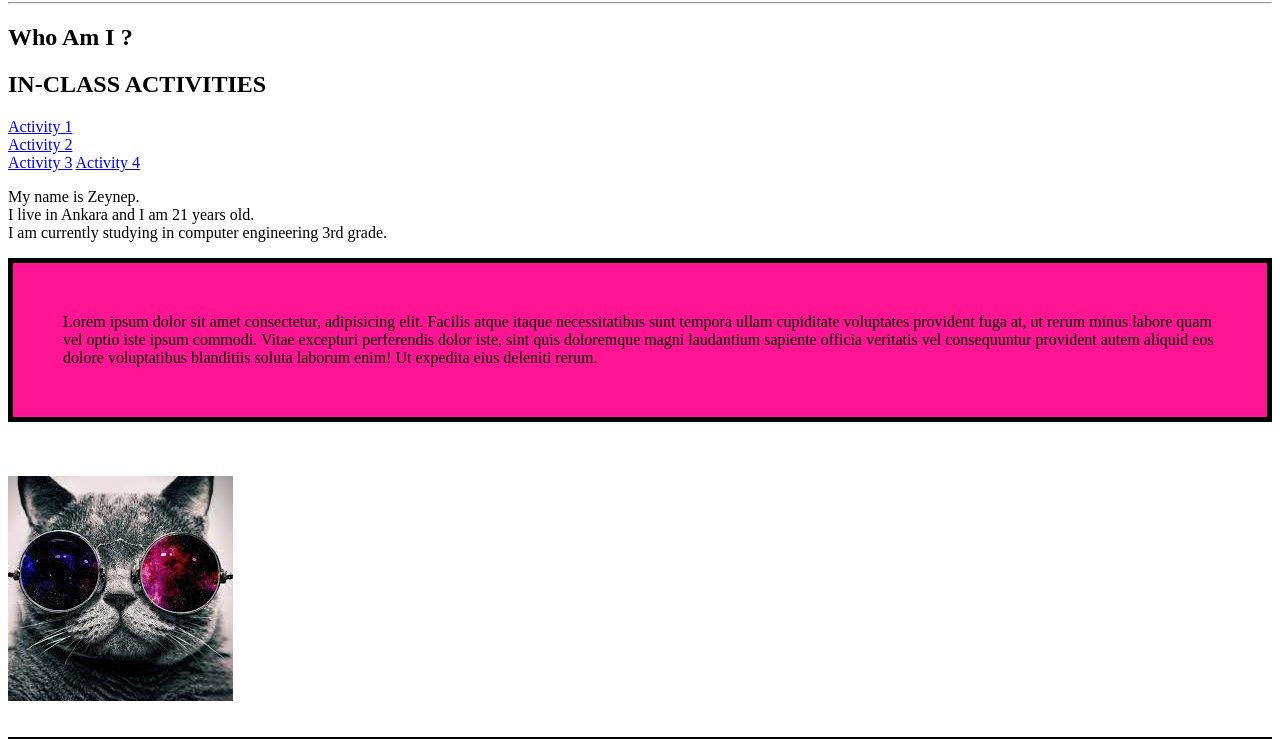
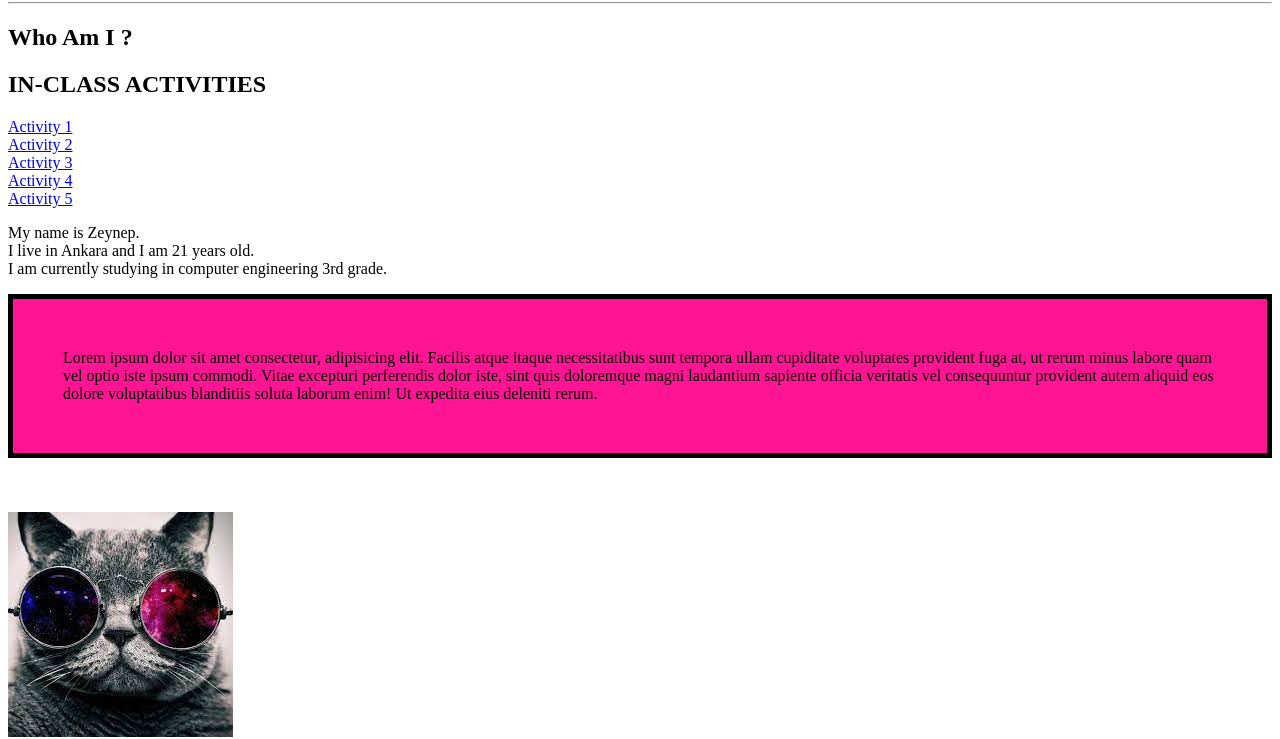
Before and after one commit to zey19/firstWebpage, a plain HTML site: page index.html in a window 1280 px wide. Shown: the part 64-803 px from the top of the page. Drawn offline with Linux system fonts and the light colour scheme.

Commit message:
Add files via upload

```diff
--- a/index.html
+++ b/index.html
@@ -14,8 +14,10 @@
 	<h2>IN-CLASS ACTIVITIES</h2>
 	<a href="https://coffeeshop00.w3spaces.com/deneme00.html?bypass-cache=13950668">Activity 1</a> <br>
 	<a href="https://css-ex-zey19.vercel.app/Activity2.html">Activity 2</a> <br>
-	<a href="https://css-examplee.vercel.app/Afat1-Activity3.html">Activity 3</a>
-	<a href="https://php-ex.vercel.app/api/index.php">Activity 4</a>
+	<a href="https://css-examplee.vercel.app/Afat1-Activity3.html">Activity 3</a> <br>
+	<a href="https://php-ex.vercel.app/api/index.php">Activity 4</a> <br>
+	<a href="https://php-ex.vercel.app/api/assignment2.php">Activity 5</a> <br>
+
 
 	<p> My name is Zeynep. <br/> I live in Ankara and I am 21 years old. <br/>
 	 I am currently studying in computer engineering 3rd grade. </p>
```
